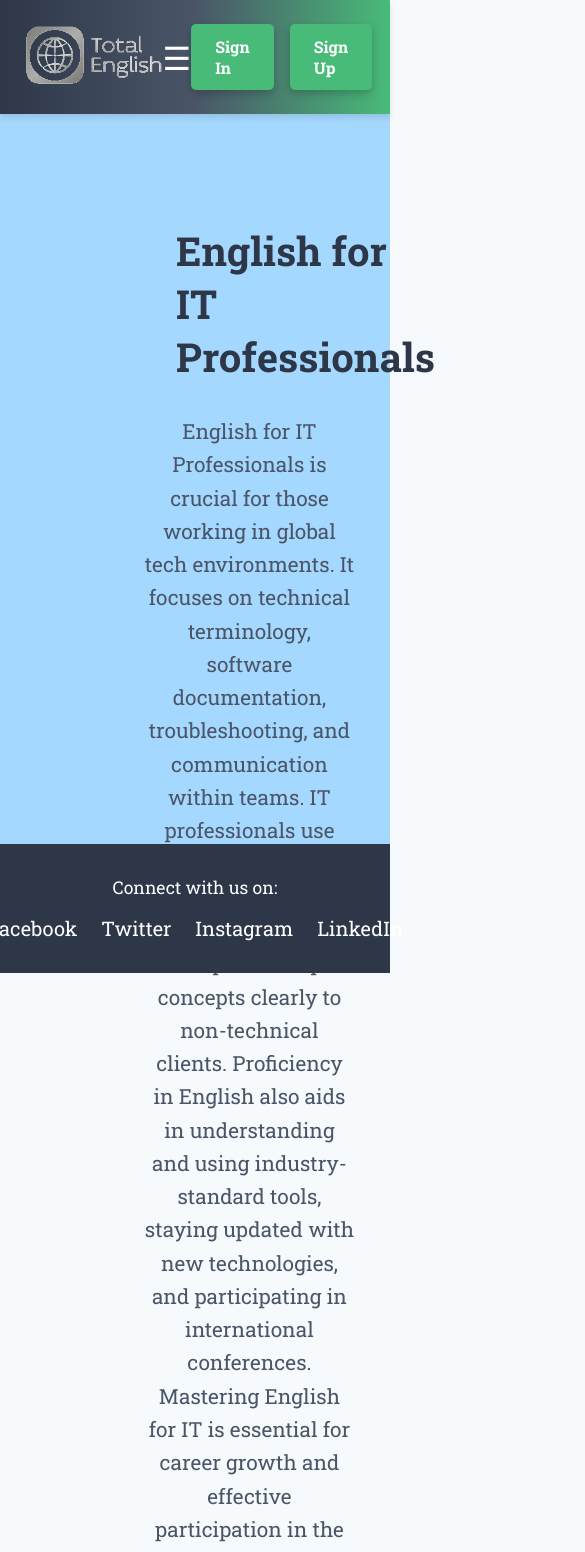
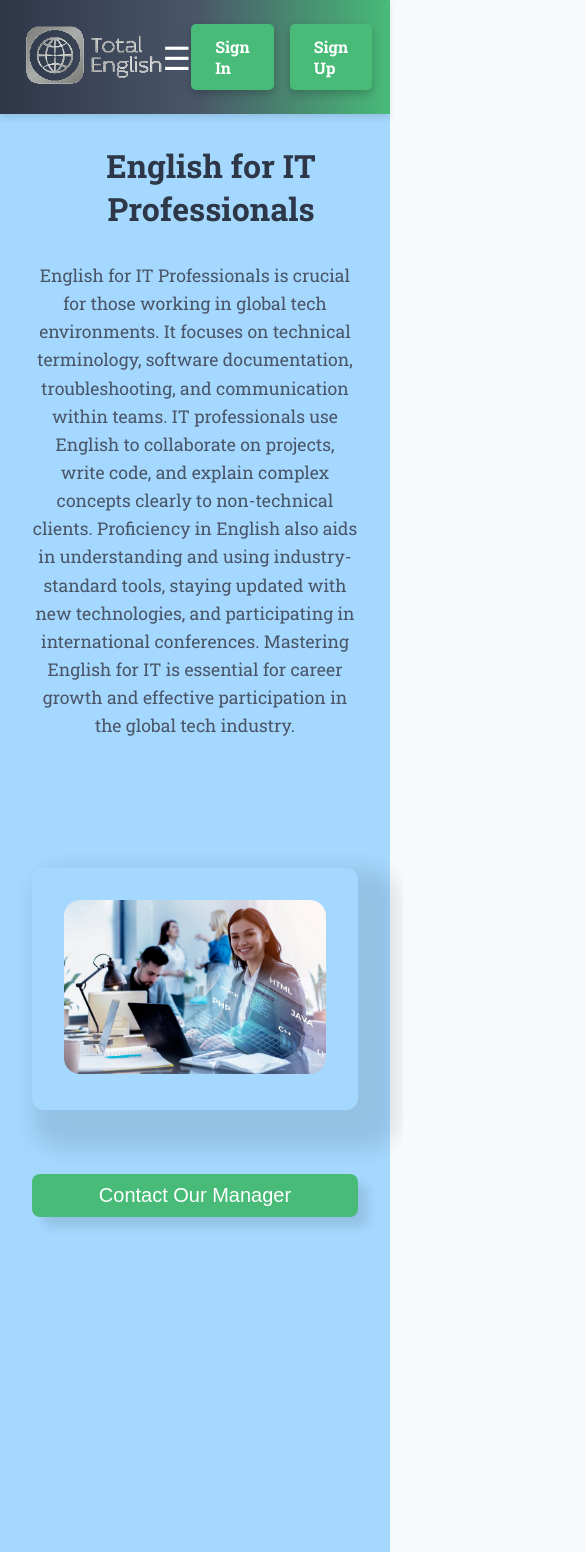
Before and after one commit to Abazur24/Total-English, a React (Vite) app: page /it in a window 390 px wide. Shown: the top 1552 px of the page, 585 px wide, since content can reach past the window. Built offline with nearby package versions, Linux system fonts and the light colour scheme.

Commit message:
responsiveness added to profcourses

```diff
--- a/src/components/profCoursePages/profCoursePages.scss
+++ b/src/components/profCoursePages/profCoursePages.scss
@@ -4,7 +4,6 @@ display: block;
 flex-wrap: wrap;
 height: 100vh; /* Full viewport height for each section */
 width: 100%; /* Full viewport width */
-display: flex;
 align-items: center;
 padding: 2rem;
 margin-top: 0rem;
@@ -59,9 +58,198 @@ height:24rem;
 box-shadow: 20px 20px 20px 20px rgba(0, 0, 0, 0.1);
 transition: transform 0.3s ease, box-shadow 0.3s ease;
 }
-.picture-prof{
-    height: 20rem;
-    width:30rem ;
-    object-fit:cover;
-    border-radius: 1rem;
+
+
+/* Default styles (Desktop screens above 1440px) */
+.content-prof {
+  display: flex;
+  flex-wrap: wrap;
+  justify-content: space-between;
+  align-items: flex-start;
+  padding: 2rem 4rem;
 }
+
+.text-prof {
+  flex: 1;
+  margin-top: 2rem;
+  margin-right:2rem;
+}
+
+.heading-prof {
+  font-size: 2.5rem;
+  margin-bottom: 2rem;
+}
+
+.description-prof {
+  font-size: 1.1rem;
+  color: #4a5568;
+  text-align: left;
+  max-width: 800px;
+  line-height: 1.6;
+}
+
+.container-prof {
+  flex: 1;
+  margin-right: 0;
+  margin-bottom: 2rem;
+  height: auto;
+}
+
+.picture-prof {
+  width: 100%;
+  height: auto;
+  object-fit: cover;
+  border-radius: 1rem;
+}
+
+.contact-button-prof {
+  width: 22rem;
+  margin-top: 1rem;
+  padding: 10px 20px;
+  font-size: 1.25rem;
+  border: none;
+  background-color: #48bb78;
+  color: white;
+  text-align: center;
+  border-radius: 0.5rem;
+  box-shadow: 10px 10px 10px rgba(0, 1, 0, 0.1);
+  transition: background-color 0.3s ease;
+}
+
+.contact-button-prof:hover {
+  background-color: #38a169;
+}
+
+/* Styles for screens with max-width: 1800px */
+@media only screen and (max-width: 1800px) {
+  .content-prof {
+    height: 100%;
+    display: flex;
+    flex-wrap: wrap;
+    justify-content: space-between;
+    align-items: flex-start;
+  }
+
+  .text-prof {
+    flex: 1 1 48%;
+    margin-left: 0;
+  }
+
+  .heading-prof{
+text-align: center;
+
+  }
+
+  .description-prof {
+    font-size: 1.1rem;
+    margin-right: 0;
+    margin-bottom:-10% ;
+    text-align: center;
+  }
+  .container-prof {
+    flex: 1 1 48%;
+    margin-bottom: 2rem;
+  }
+
+  .contact-button-prof {
+    width: 80%;
+    margin-left: 10rem;
+    margin-right: 0;
+    margin-top: 3rem;
+    padding: 10px;
+  }
+}
+
+/* Styles for screens with max-width: 1023px (Tablets) */
+@media only screen and (max-width: 1023px) {
+  .content-prof {
+    display: block;
+    padding: 5rem;
+    height: auto;
+  }
+
+  .text-prof {
+    width: 100%;
+    margin-left: 0;
+    margin-top: 1rem;
+  }
+
+  .heading-prof {
+    font-size: 2rem;
+    text-align: center;
+  }
+
+  .description-prof {
+    display: flex;
+   justify-content: center;
+    font-size: 1.1rem;
+    margin-right: 0;
+    text-align: center;
+  }
+
+  .container-prof {
+    width: 90%;
+    margin-bottom: 1rem;
+  }
+
+  .picture-prof {
+    width: 100%;
+    height: auto;
+    object-fit: cover;
+  }
+
+  .contact-button-prof {
+    width: 80%;
+    margin-left: 5%;
+    margin-right: 0;
+    margin-top: 1rem;
+    padding: 10px;
+  }
+}
+
+
+/* Styles for screens with max-width: 767px (Mobile) */
+@media only screen and (max-width: 767px) {
+  .content-prof {
+    display: block;
+    padding: 2rem;
+    height: auto;
+  }
+
+  .text-prof {
+    width: 100%;
+    margin-left: 0;
+    margin-top: 1rem;
+  }
+
+  .heading-prof {
+    font-size: 2rem;
+    text-align: center;
+  }
+
+  .description-prof {
+    font-size: 1.1rem;
+    margin-right: 0;
+    margin-bottom:-10% ;
+    text-align: center;
+  }
+
+  .container-prof {
+    width: 100%;
+    margin-bottom: 1rem;
+  }
+
+  .picture-prof {
+    width: 100%;
+    height: auto;
+    object-fit: cover;
+  }
+
+  .contact-button-prof {
+    width: 100%;
+    margin-left: 0;
+    margin-right: 0;
+    margin-top: 3rem;
+    padding: 10px;
+  }
+}
```
